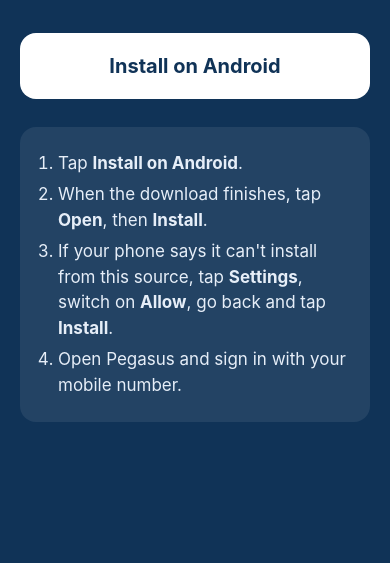
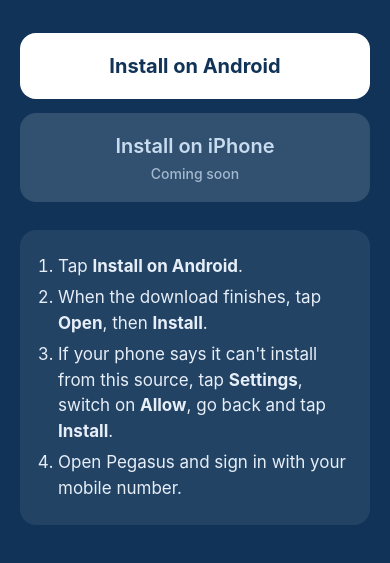
Before and after one commit to Rapier97/pegasus-legal, a plain HTML site: page install.html in a window 390 px wide. Shown: the part 237-800 px from the top of the page. Drawn offline with Linux system fonts and the light colour scheme.

Commit message:
Install page: greyed-out iPhone button

```diff
--- a/install.html
+++ b/install.html
@@ -19,6 +19,7 @@ li{margin:6px 0}
 <p class="sub">Adventure Breaks</p>
 
 <a class="btn" href="https://github.com/Rapier97/pegasus-legal/releases/download/android-v1.0.0-5/pegasus.apk">Install on Android</a>
+<span class="btn soon">Install on iPhone<small>Coming soon</small></span>
 
 <ol>
 <li>Tap <strong>Install on Android</strong>.</li>
```
